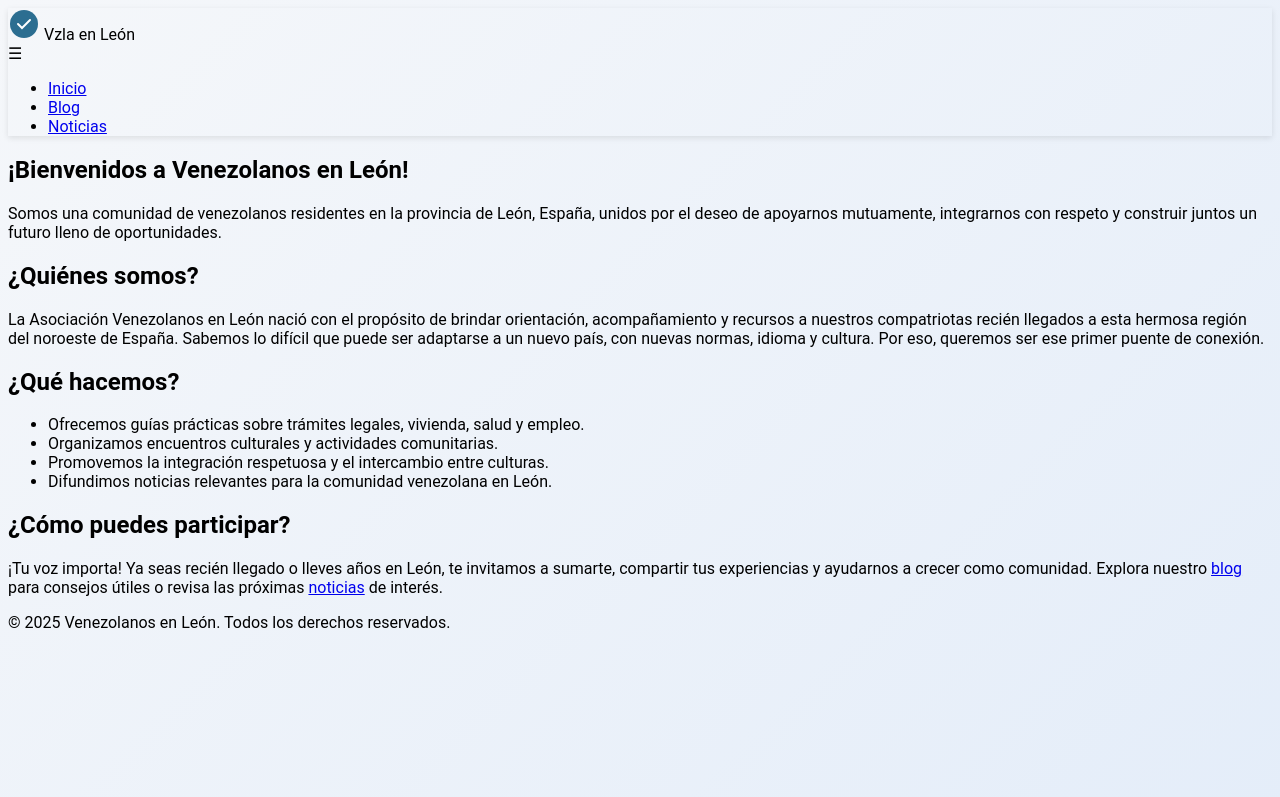
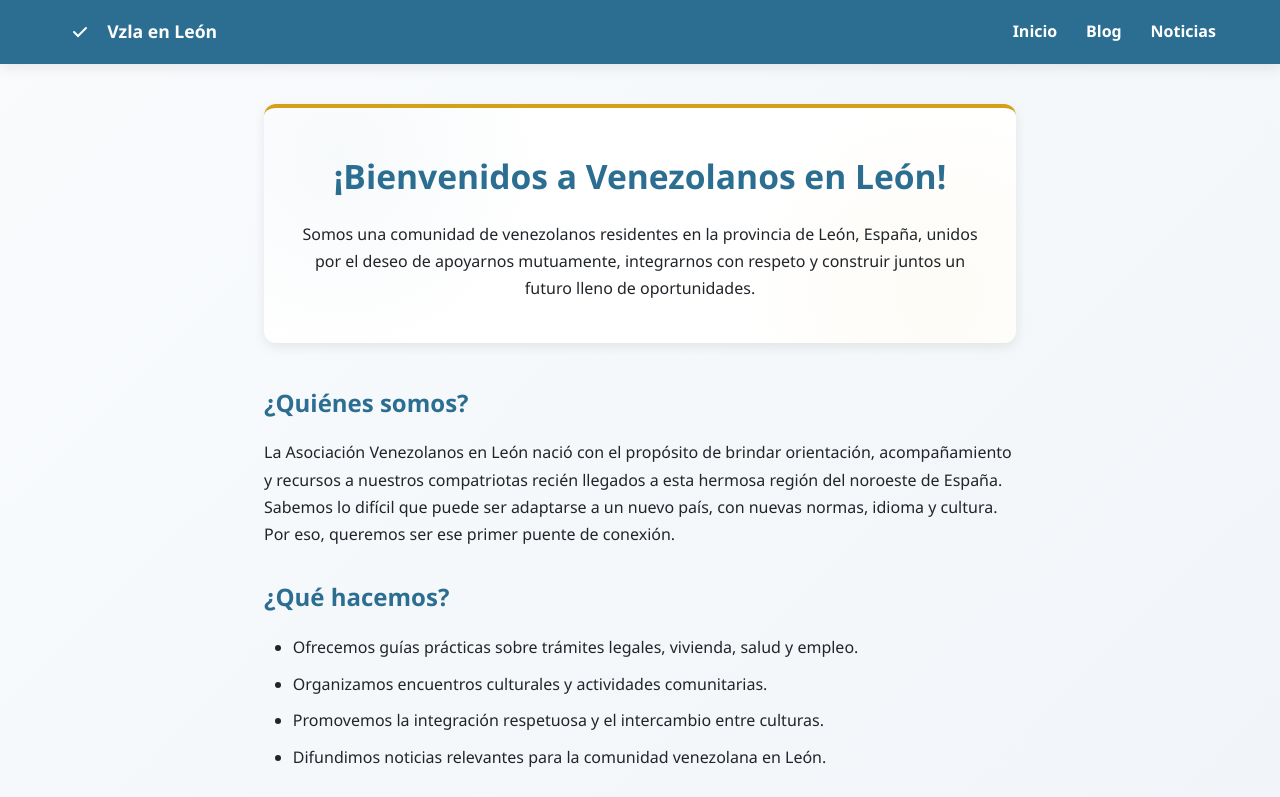
Before and after one commit to Venezolanosenleon/venezolanosenleon.github.io, a plain HTML site: page index.html in a window 1280 px wide. Shown: the top 797 px of the page. Drawn offline with Linux system fonts and the light colour scheme.

Commit message:
Update style.css

```diff
--- a/css/style.css
+++ b/css/style.css
@@ -1,50 +1,213 @@
-body {
-  font-family: 'Roboto', sans-serif;
-  background: linear-gradient(135deg, #f5f7fa 0%, #e4edf9 100%);
-  min-height: 100vh;
-  transition: background 0.5s ease;
+* {
+  margin: 0;
+  padding: 0;
+  box-sizing: border-box;
 }
 
-#main-container {
-  background: white;
-  box-shadow: 0 0 20px rgba(0,0,0,0.05);
+:root {
+  --color-primary: #2c6e91;
+  --color-accent: #d4a017;
+  --color-light: #f8f9fa;
+  --color-dark: #212529;
+  --shadow: 0 4px 12px rgba(0, 0, 0, 0.08);
+  --radius: 12px;
+}
+
+body {
+  font-family: 'Segoe UI', system-ui, sans-serif;
+  line-height: 1.7;
+  color: var(--color-dark);
+  background: linear-gradient(135deg, #f9fbfd 0%, #f0f4f8 100%);
   min-height: 100vh;
+  padding-bottom: 3rem;
 }
 
 header {
-  box-shadow: 0 2px 6px rgba(0,0,0,0.1);
+  background: var(--color-primary);
+  color: white;
+  padding: 1rem 0;
+  box-shadow: var(--shadow);
+  position: sticky;
+  top: 0;
+  z-index: 100;
 }
 
-.blog-post img {
-  max-width: 100%;
-  height: auto;
-  border-radius: 8px;
-  margin: 1rem 0;
-  box-shadow: 0 4px 12px rgba(0,0,0,0.1);
+nav {
+  max-width: 1200px;
+  margin: 0 auto;
+  display: flex;
+  justify-content: space-between;
+  align-items: center;
+  padding: 0 1.5rem;
 }
 
-.fade-in {
-  animation: fadeIn 0.6s ease-in-out;
+.logo {
+  display: flex;
+  align-items: center;
+  gap: 0.7rem;
+  font-weight: 700;
+  font-size: 1.1rem;
 }
 
-@keyframes fadeIn {
-  from { opacity: 0; transform: translateY(10px); }
-  to { opacity: 1; transform: translateY(0); }
+.menu-toggle {
+  display: none;
+  font-size: 1.8rem;
+  cursor: pointer;
+  transition: transform 0.3s ease;
 }
 
-.offcanvas {
-  width: 280px !important;
+.menu-toggle:hover {
+  transform: rotate(90deg);
 }
 
-.nav-link {
-  padding: 0.75rem 1rem;
-  color: #495057;
-  border-radius: 6px;
-  transition: all 0.2s;
+.nav-menu {
+  list-style: none;
+  display: flex;
+  gap: 1.8rem;
 }
 
-.nav-link:hover, .nav-link.active {
-  background-color: #e3f2fd;
-  color: #1976d2;
-  font-weight: 500;
+.nav-menu a {
+  color: white;
+  text-decoration: none;
+  font-weight: 600;
+  position: relative;
+  padding: 0.4rem 0;
 }
+
+.nav-menu a::after {
+  content: '';
+  position: absolute;
+  bottom: 0;
+  left: 0;
+  width: 0;
+  height: 2px;
+  background: var(--color-accent);
+  transition: width 0.3s ease;
+}
+
+.nav-menu a:hover {
+  color: var(--color-accent);
+}
+
+.nav-menu a:hover::after {
+  width: 100%;
+}
+
+main {
+  max-width: 800px;
+  margin: 2.5rem auto;
+  padding: 0 1.5rem;
+}
+
+.hero {
+  text-align: center;
+  margin-bottom: 2.5rem;
+  background: white;
+  padding: 2.5rem 2rem;
+  border-radius: var(--radius);
+  box-shadow: var(--shadow);
+  border-top: 4px solid var(--color-accent);
+  position: relative;
+  overflow: hidden;
+}
+
+.hero::before {
+  content: "";
+  position: absolute;
+  top: 0;
+  left: 0;
+  width: 100%;
+  height: 100%;
+  background-image:
+    radial-gradient(circle at 10% 20%, rgba(44, 110, 145, 0.04) 0%, transparent 30%),
+    radial-gradient(circle at 90% 80%, rgba(212, 160, 23, 0.04) 0%, transparent 30%);
+  pointer-events: none;
+  z-index: 0;
+}
+
+.hero > * {
+  position: relative;
+  z-index: 1;
+}
+
+.hero h1 {
+  color: var(--color-primary);
+  margin-bottom: 1rem;
+  font-size: 2.1rem;
+}
+
+.intro h2 {
+  margin: 1.8rem 0 1rem;
+  color: var(--color-primary);
+  font-size: 1.5rem;
+}
+
+.intro p, .intro ul {
+  margin-bottom: 1.2rem;
+}
+
+.intro ul {
+  padding-left: 1.8rem;
+}
+
+.intro li {
+  margin-bottom: 0.6rem;
+}
+
+article h1 {
+  color: var(--color-primary);
+  margin-bottom: 1.2rem;
+}
+
+article p, article ol {
+  margin-bottom: 1rem;
+}
+
+article ol {
+  padding-left: 1.8rem;
+}
+
+footer {
+  text-align: center;
+  padding: 1.5rem;
+  background: var(--color-primary);
+  color: white;
+  margin-top: 3rem;
+  border-radius: var(--radius) var(--radius) 0 0;
+}
+
+/* Responsive */
+@media (max-width: 768px) {
+  .menu-toggle {
+    display: block;
+  }
+
+  .nav-menu {
+    position: absolute;
+    top: 70px;
+    left: 0;
+    right: 0;
+    background: var(--color-primary);
+    flex-direction: column;
+    align-items: center;
+    padding: 1.5rem;
+    gap: 1.2rem;
+    display: none;
+  }
+
+  .nav-menu.active {
+    display: flex;
+  }
+
+  .logo span {
+    display: none;
+  }
+
+  main {
+    margin: 1.8rem auto;
+  }
+}
+
+a, button {
+  transition: all 0.3s ease;
+}
```
